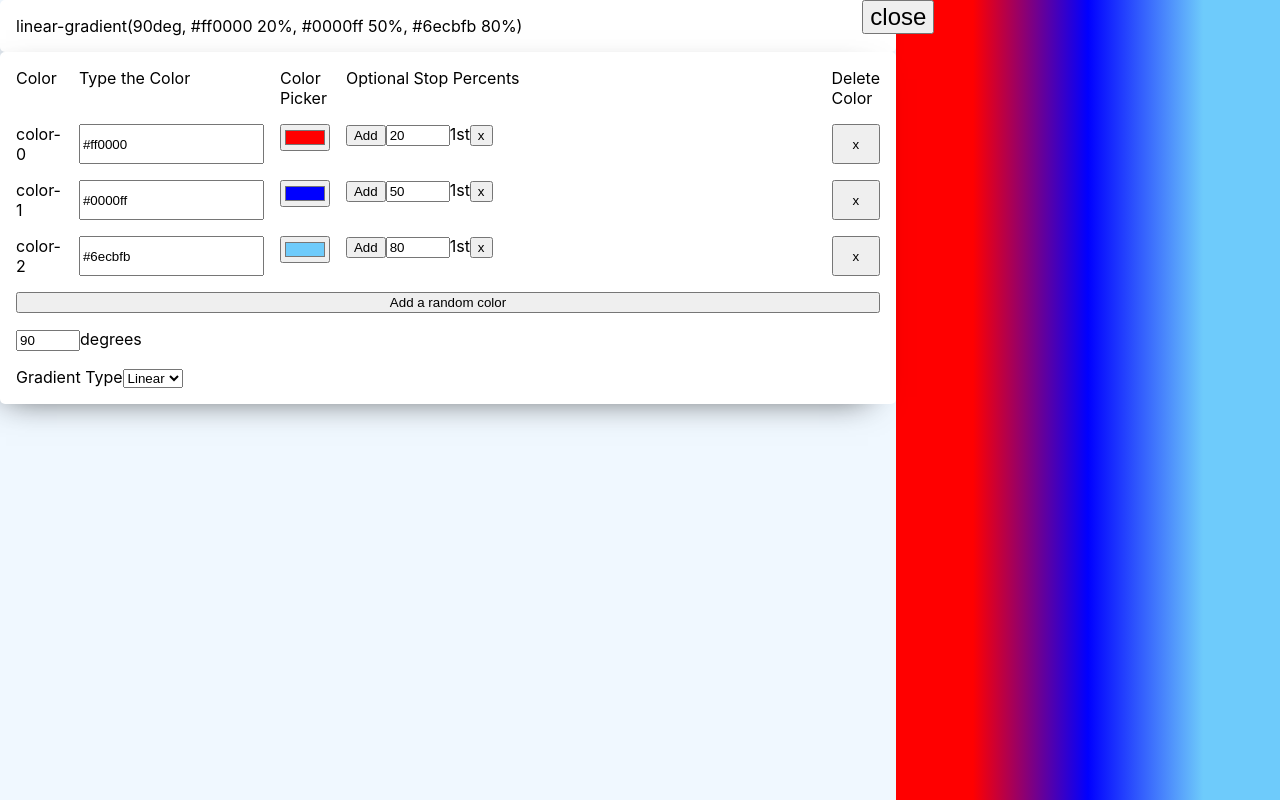
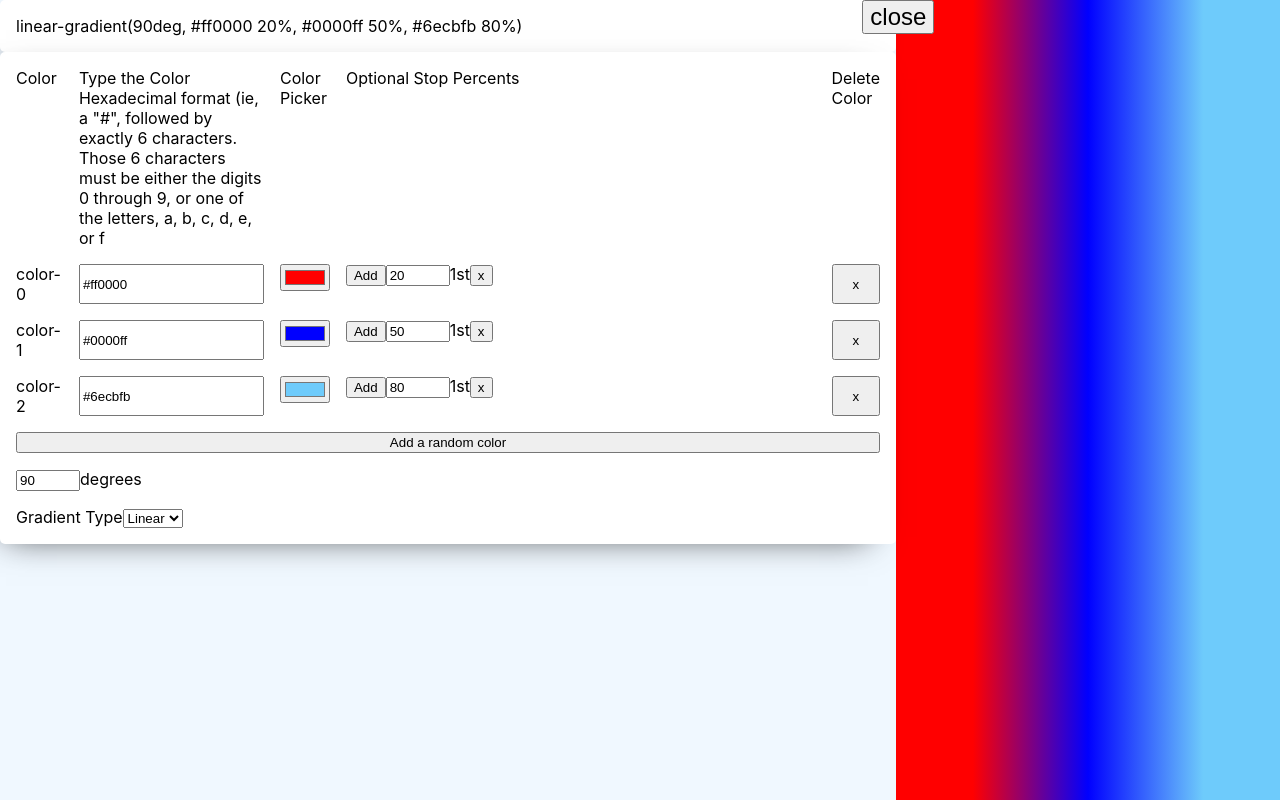
Before and after one commit to bellcd/gradient-generator, a React (Create React App) app: page / in a window 1280 px wide. Built offline with nearby package versions, Linux system fonts and the light colour scheme.

Commit message:
Fixed color input field error

```diff
--- a/package.json
+++ b/package.json
@@ -7,6 +7,7 @@
     "@testing-library/react": "^11.1.0",
     "@testing-library/user-event": "^12.1.10",
     "classnames": "^2.3.1",
+    "formik": "^2.2.9",
     "lodash": "^4.17.21",
     "react": "^17.0.2",
     "react-dom": "^17.0.2",
--- a/src/Color.js
+++ b/src/Color.js
@@ -1,4 +1,5 @@
 import StopPositions from './StopPositions';
+import { inputPattern } from './constants/gradient-constants';
 
 const Color = ({
   colorObj,
@@ -18,6 +19,7 @@ const Color = ({
         name={`color-${colorIndex}-text-input`}
         value={colorObj.color}
         onInput={inputChangeHandler(colorIndex)}
+        pattern={inputPattern}
       />
       <div>
         <label htmlFor={`color-${colorIndex}-color-picker`}></label>
@@ -46,8 +48,3 @@ const Color = ({
 };
 
 export default Color;
-
-// start, end, or numbered color
-// input field where user can type the color, in HEX
-// colorpicker field
-// color stops
--- a/src/Colors.js
+++ b/src/Colors.js
@@ -11,7 +11,11 @@ const Colors = ({
   return (
     <div className="colors">
       <span>Color</span>
-      <span>Type the Color</span>
+      <span>
+        <div>Type the Color</div>
+        {/* // TODO: this would be better in a popup */}
+        <div>Hexadecimal format (ie, a "#", followed by exactly 6 characters. Those 6 characters must be either the digits 0 through 9, or one of the letters, a, b, c, d, e, or f</div>
+      </span>
       <span>Color Picker</span>
       <span>Optional Stop Percents</span>
       <span>Delete Color</span>
--- a/src/Flyout.js
+++ b/src/Flyout.js
@@ -20,8 +20,12 @@ const Flyout = ({
   const [isFlyoutOpen, setIsFlyoutOpen] = useState(true);
 
   const inputChangeHandler = i => event => {
+    // TODO: event.target.value needs to be a valid input
     setColors(
-      colors.map((color, index) => index === i ? event.target.value : color)
+      colors.map((colorObj, index) => index === i ? {
+        ...colorObj,
+        color: event.target.value
+      } : colorObj)
     );
   }
 
--- a/src/constants/gradient-constants.js
+++ b/src/constants/gradient-constants.js
@@ -14,3 +14,5 @@ export const defaultColors = [
 ];
 
 export const defaultDegree = 90;
+
+export const inputPattern = '#[a-fA-F0-9]{6}';
```
Also changed, not shown: src/App.js (+3 -5 lines), 1 other file (tests, documents, lock files or other folders).
